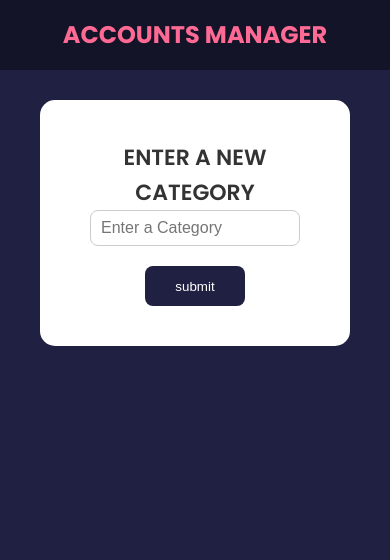
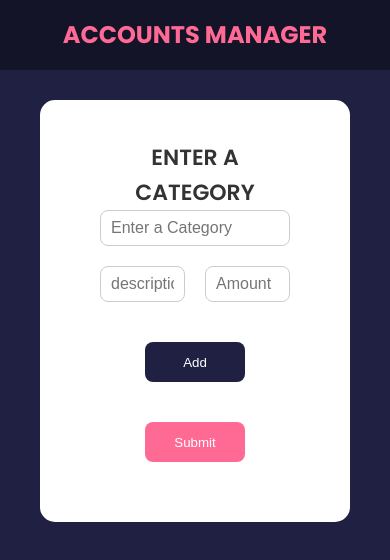
Before and after one commit to ibrahimiltifat/accounting-app, a React (Create React App) app: page / in a window 390 px wide. Shown: the top 560 px of the page. Built offline with nearby package versions, Linux system fonts and the light colour scheme.

Commit message:
changes in category page style

```diff
--- a/package.json
+++ b/package.json
@@ -6,6 +6,7 @@
     "@testing-library/jest-dom": "^5.16.2",
     "@testing-library/react": "^12.1.3",
     "@testing-library/user-event": "^13.5.0",
+    "firebase": "^7.24.0",
     "react": "^17.0.2",
     "react-dom": "^17.0.2",
     "react-scripts": "5.0.0",
--- a/src/App.js
+++ b/src/App.js
@@ -1,12 +1,18 @@
 import Header from "./components/Header";
 import AddCategory from "./pages/AddCategory";
-
+import AddPrice from "./pages/AddPrice";
+import db from "./Firebase";
+import React, { useState, useEffect } from "react";
+import firebase from "./Firebase";
 function App() {
+  const ref = firebase.firestore().collection("developers");
+  console.log(ref);
   return (
     <>
       <Header />
       <div className="container">
-        <AddCategory />
+        <AddPrice />
+        {/* <AddCategory /> */}
       </div>
     </>
   );
--- /dev/null
+++ b/src/Firebase.js
@@ -0,0 +1,19 @@
+import firebase from "firebase";
+import "firebase/firestore";
+// import { getFirestore } from "firebase/firestore";
+// TODO: Add SDKs for Firebase products that you want to use
+// https://firebase.google.com/docs/web/setup#available-libraries
+
+// Your web app's Firebase configuration
+const firebaseConfig = {
+  apiKey: "AIzaSyBc0AoDyNGTVw11YoM-Zl2MKkqWaOCvF-0",
+  authDomain: "ledger-maker-4d3c7.firebaseapp.com",
+  projectId: "ledger-maker-4d3c7",
+  storageBucket: "ledger-maker-4d3c7.appspot.com",
+  messagingSenderId: "425059699806",
+  appId: "1:425059699806:web:b7a07253f35f3fc21cb8cf",
+};
+
+// Initialize Firebase
+firebase.initializeApp(firebaseConfig);
+export default firebase;
--- /dev/null
+++ b/src/components/Navbar.jsx
@@ -0,0 +1,13 @@
+import React from "react";
+
+function Navbar() {
+  return (
+    <div className="flex">
+      <h4>Page 1</h4>
+      <h4>Page 2</h4>
+      <h4>Page 3</h4>
+    </div>
+  );
+}
+
+export default Navbar;
--- a/src/index.css
+++ b/src/index.css
@@ -31,7 +31,6 @@ header {
   align-items: center;
   margin-bottom: 30px;
 }
-
 .card {
   background-color: #fff;
   color: #333;
@@ -39,6 +38,8 @@ header {
   padding: 40px 50px;
   margin: 20px 0;
   position: relative;
+}
+.text-center {
   text-align: center;
 }
 
@@ -51,6 +52,14 @@ header {
   font-size: 22px;
   font-weight: 600;
   text-align: center;
+}
+.form {
+  display: flex;
+  align-content: space-between;
+  justify-content: space-around;
+  margin-bottom: 20px;
+  margin-top: 20px;
+  /* background-color: red; */
 }
 
 .rating {
@@ -107,6 +116,10 @@ header {
   border: 1px solid #ccc;
   padding: 8px 10px;
   border-radius: 8px;
+  margin-left: 10px;
+  margin-right: 10px;
+}
+.category-input {
 }
 
 input {
@@ -154,7 +167,7 @@ input:focus {
   width: 100px;
   height: 40px;
   cursor: pointer;
-  margin-top: 20px;
+  margin: 20px 5px;
 }
 
 .btn-primary {
@@ -227,6 +240,6 @@ input:focus {
   }
 
   .input-group input {
-    width: 80%;
+    width: 20%;
   }
 }
--- a/src/pages/AddCategory.jsx
+++ b/src/pages/AddCategory.jsx
@@ -1,4 +1,5 @@
 import React, { useState } from "react";
+import Navbar from "../components/Navbar";
 
 function AddCategory() {
   const [categories, setCategories] = useState([]);
@@ -25,6 +26,7 @@ function AddCategory() {
   };
 
   return (
+    <>
       <div className="container">
         <div className="card">
           <form onSubmit={handleSubmit}>
@@ -37,13 +39,16 @@ function AddCategory() {
                 value={newCategory}
               />
             </div>
+            <div className="text-center">
               <button className="btn btn-primary" type="submit">
                 submit
               </button>
+            </div>
             {message && <div className="message">{message}</div>}
           </form>
         </div>
       </div>
+    </>
   );
 }
 
--- /dev/null
+++ b/src/pages/AddPrice.jsx
@@ -0,0 +1,103 @@
+import React, { useState, useEffect } from "react";
+import Navbar from "../components/Navbar";
+
+function AddPrice() {
+  const [weightsArray, setWeightsArray] = useState([]);
+  const [categories, setCategories] = useState(["a", "b", "c"]);
+  const [category, setCategory] = useState("");
+  const [message, setMessage] = useState("");
+  const [formValues, setFormValues] = useState([{ name: "", email: "" }]);
+
+  useEffect(() => {
+    if (category.length > 0 && categories.includes(category) === false) {
+      setMessage("Category not present");
+    } else if (categories.includes(category) === true) {
+      setMessage("");
+    }
+  }, [category]);
+
+  let handleChange = (i, e) => {
+    let newFormValues = [...formValues];
+    let newWeights = [...weightsArray];
+    newFormValues[i][e.target.name] = e.target.value;
+    setWeightsArray(newWeights);
+    setFormValues(newFormValues);
+  };
+
+  let addFormFields = () => {
+    setFormValues([...formValues, { name: "", email: "" }]);
+  };
+
+  let handleSubmit = (event) => {
+    event.preventDefault();
+
+    setFormValues([{ name: "", email: "" }]);
+  };
+
+  return (
+    <>
+      <div className="container">
+        <div className="card ">
+          {/* Todo add navbar on top */}
+          {/* <Navbar /> */}
+          <h2>ENTER A CATEGORY</h2>
+          <div className="input-group">
+            <input
+              onChange={(e) => setCategory(e.target.value)}
+              type="text"
+              placeholder="Enter a Category"
+              //   value={newCategory}
+            />
+          </div>
+          {message && <div className="message">{message}</div>}
+
+          <form onSubmit={handleSubmit}>
+            {formValues.map((element, index) => (
+              <div className="form" key={index}>
+                {/* <label>Description</label> */}
+                <div className="input-group">
+                  <input
+                    // className="input-group"
+                    type="text"
+                    name="name"
+                    placeholder="description"
+                    value={element.name || ""}
+                    onChange={(e) => handleChange(index, e)}
+                  />
+                </div>
+
+                {/* <label>Amount</label> */}
+                <div className="input-group">
+                  <input
+                    // className="input-group"
+                    type="text"
+                    name="email"
+                    placeholder="Amount"
+                    value={element.email || ""}
+                    onChange={(e) => handleChange(index, e)}
+                  />
+                </div>
+              </div>
+            ))}
+            <div>
+              <div className="text-center">
+                <button
+                  className="btn btn-primary"
+                  type="button"
+                  onClick={() => addFormFields()}
+                >
+                  Add
+                </button>
+                <button className="btn btn-secondary " type="submit">
+                  Submit
+                </button>
+              </div>
+            </div>
+          </form>
+        </div>
+      </div>
+    </>
+  );
+}
+
+export default AddPrice;
```
Also changed, not shown: 1 other file (tests, documents, lock files or other folders). Lines whose indentation alone changed are shown as unchanged.
